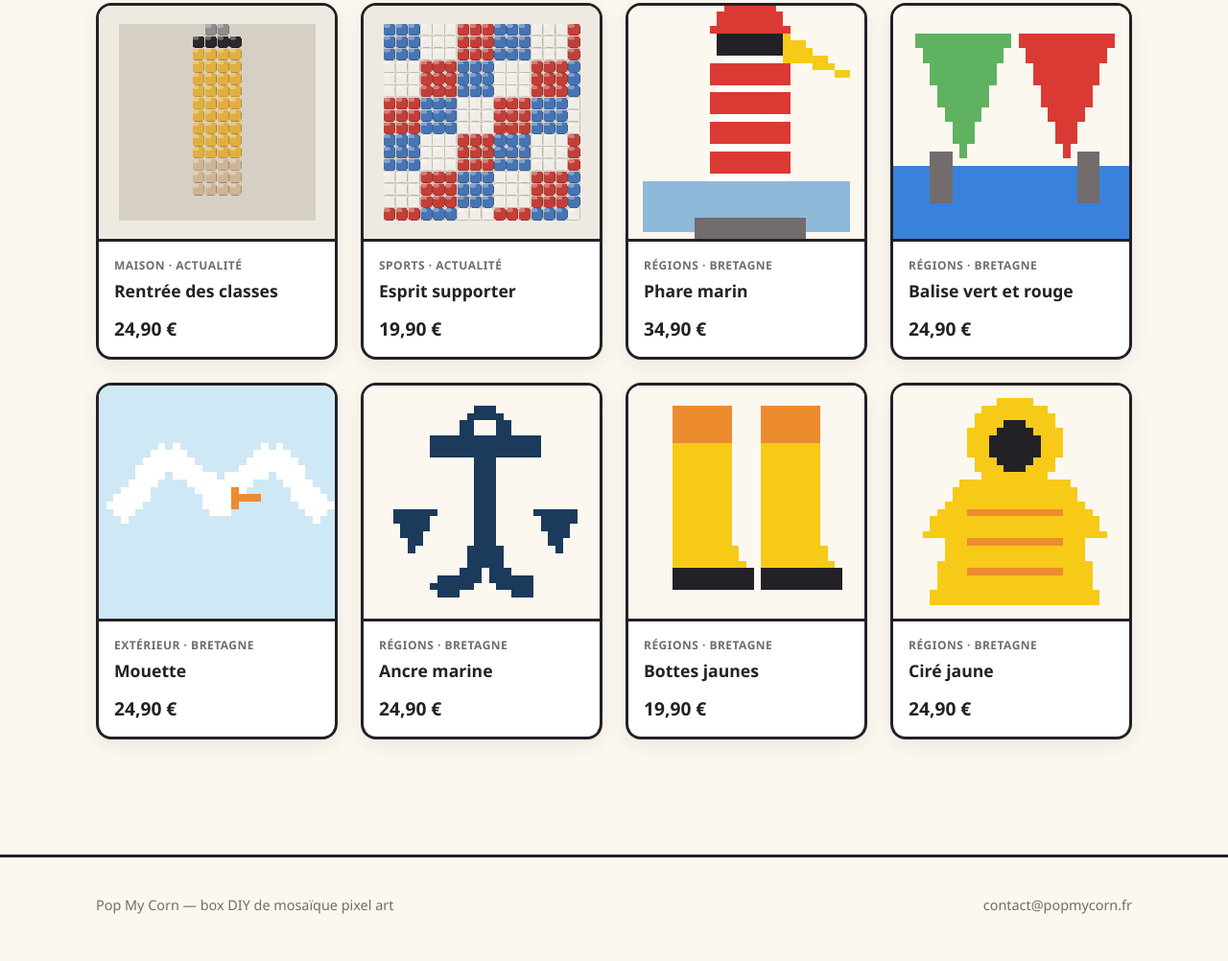
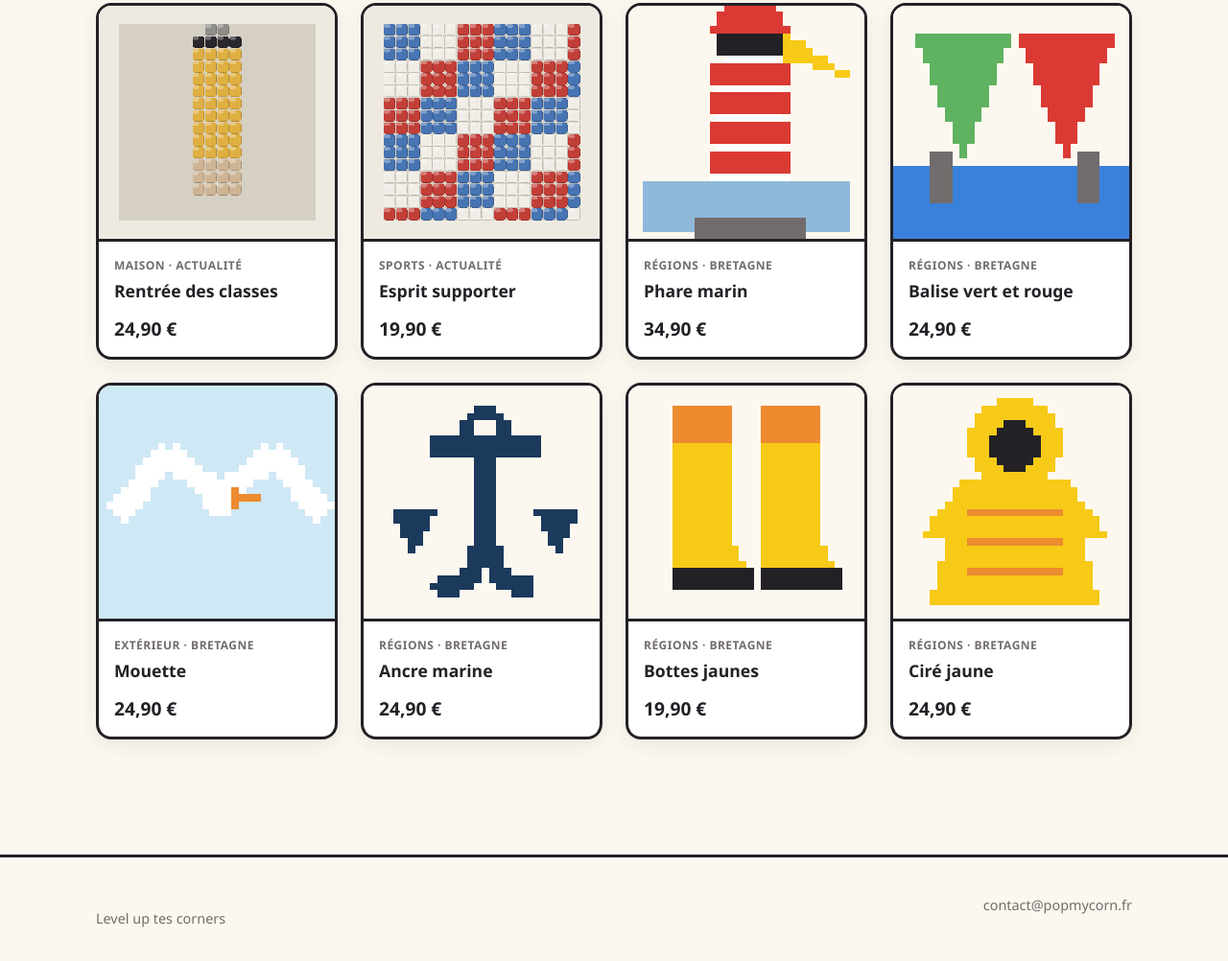
Before and after one commit to JPsuperboss/pop-my-corn-siteV2, a plain HTML site: page site/boutique.html in a window 1280 px wide. Shown: the part 2033-3035 px from the top of the page at 96% size. Drawn offline with Linux system fonts and the light colour scheme.

Commit message:
Update boutique.html

```diff
--- a/site/boutique.html
+++ b/site/boutique.html
@@ -34,7 +34,8 @@
 
 <footer class="site-footer">
   <div class="container">
-    <div>Pop My Corn — box DIY de mosaïque pixel art</div>
+    <div><p>Level up tes corners</p>
+</div>
     <div>contact@popmycorn.fr</div>
   </div>
 </footer>
```
